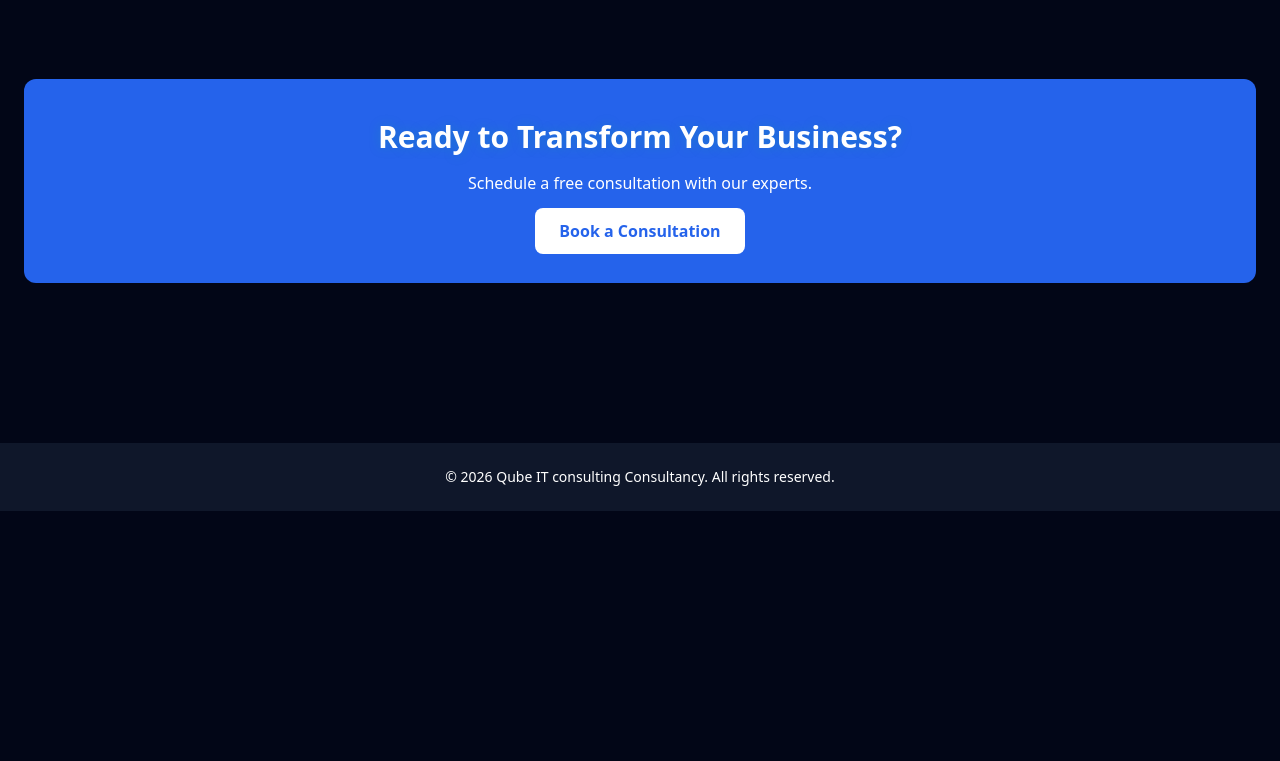
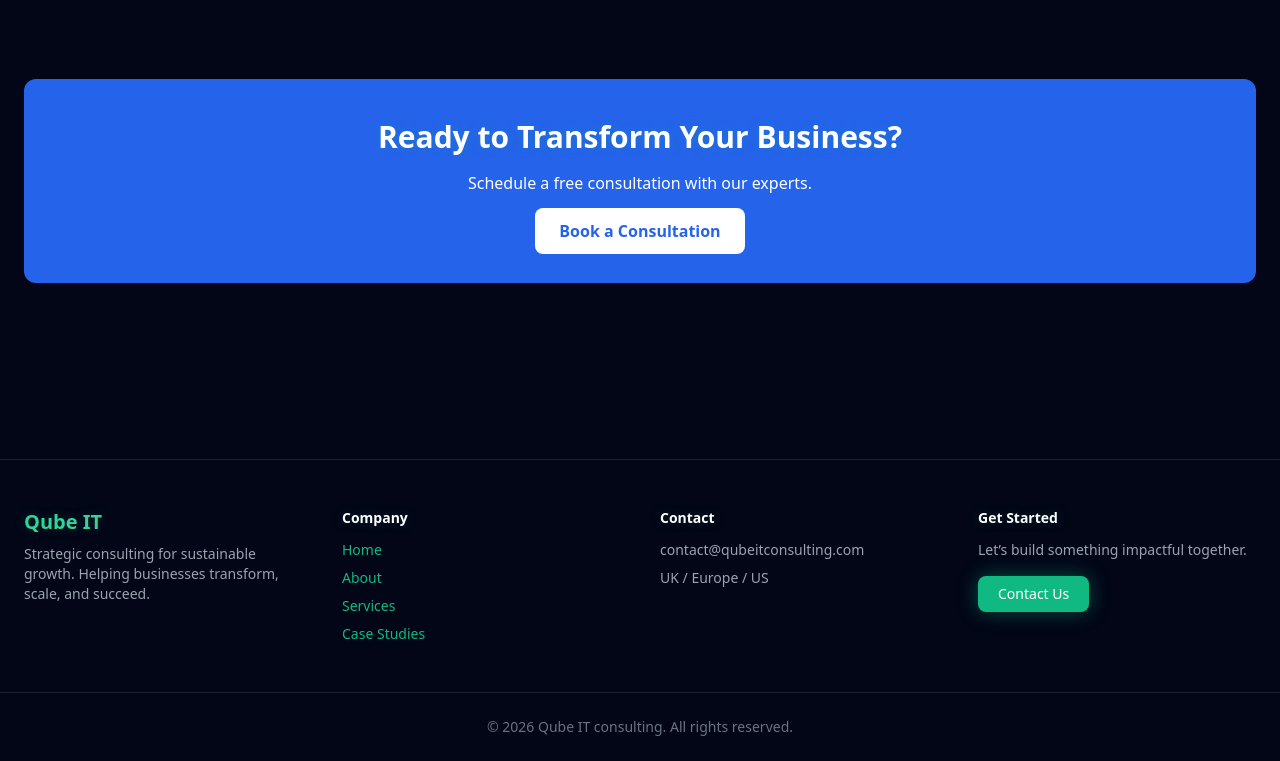
Before and after one commit to Neil1306/qubeitconsulting, a React (Vite) app: page /#/ in a window 1280 px wide. Shown: the part 1385-2146 px from the top of the page. Before the commit the page ends 1896 px from the top, so only its background shows below. Built offline with nearby package versions, Linux system fonts and the light colour scheme.

Commit message:
Update Footer.jsx

```diff
--- a/src/components/Footer.jsx
+++ b/src/components/Footer.jsx
@@ -1,9 +1,69 @@
+import { Link } from "react-router-dom"
+
 export default function Footer() {
   return (
-    <footer className="bg-primary text-white py-6 mt-16">
-      <div className="max-w-7xl mx-auto text-center text-sm">
-        © {new Date().getFullYear()} Qube IT consulting Consultancy. All rights reserved.
+    <footer className="bg-[#020617] border-t border-white/10 mt-20">
+
+      <div className="max-w-7xl mx-auto px-6 py-12 grid md:grid-cols-4 gap-10">
+
+        {/* 🌿 Brand */}
+        <div>
+          <h2 className="text-xl font-bold text-emerald-400 mb-2">
+            Qube IT
+          </h2>
+          <p className="text-sm text-gray-400">
+            Strategic consulting for sustainable growth. Helping businesses
+            transform, scale, and succeed.
+          </p>
+        </div>
+
+        {/* 🔗 Navigation */}
+        <div>
+          <h3 className="text-sm font-semibold text-white mb-3">
+            Company
+          </h3>
+          <div className="space-y-2 text-gray-400 text-sm">
+            <Link to="/" className="block hover:text-emerald-400">Home</Link>
+            <Link to="/about" className="block hover:text-emerald-400">About</Link>
+            <Link to="/services" className="block hover:text-emerald-400">Services</Link>
+            <Link to="/case-studies" className="block hover:text-emerald-400">Case Studies</Link>
+          </div>
+        </div>
+
+        {/* 📩 Contact */}
+        <div>
+          <h3 className="text-sm font-semibold text-white mb-3">
+            Contact
+          </h3>
+          <div className="text-sm text-gray-400 space-y-2">
+            <p>contact@qubeitconsulting.com</p>
+            <p>UK / Europe / US</p>
+          </div>
+        </div>
+
+        {/* 🚀 CTA */}
+        <div>
+          <h3 className="text-sm font-semibold text-white mb-3">
+            Get Started
+          </h3>
+          <p className="text-sm text-gray-400 mb-4">
+            Let’s build something impactful together.
+          </p>
+          <Link
+            to="/contact"
+            className="inline-block bg-emerald-500 hover:bg-emerald-400 text-white px-5 py-2 rounded-lg text-sm transition shadow-[0_0_20px_rgba(16,185,129,0.4)]"
+          >
+            Contact Us
+          </Link>
+        </div>
+
       </div>
+
+      {/* 🔻 Bottom Bar */}
+      <div className="border-t border-white/10 text-center text-sm text-gray-500 py-6">
+        © {new Date().getFullYear()} Qube IT consulting. All rights reserved.
+      </div>
+
     </footer>
   )
 }
```
